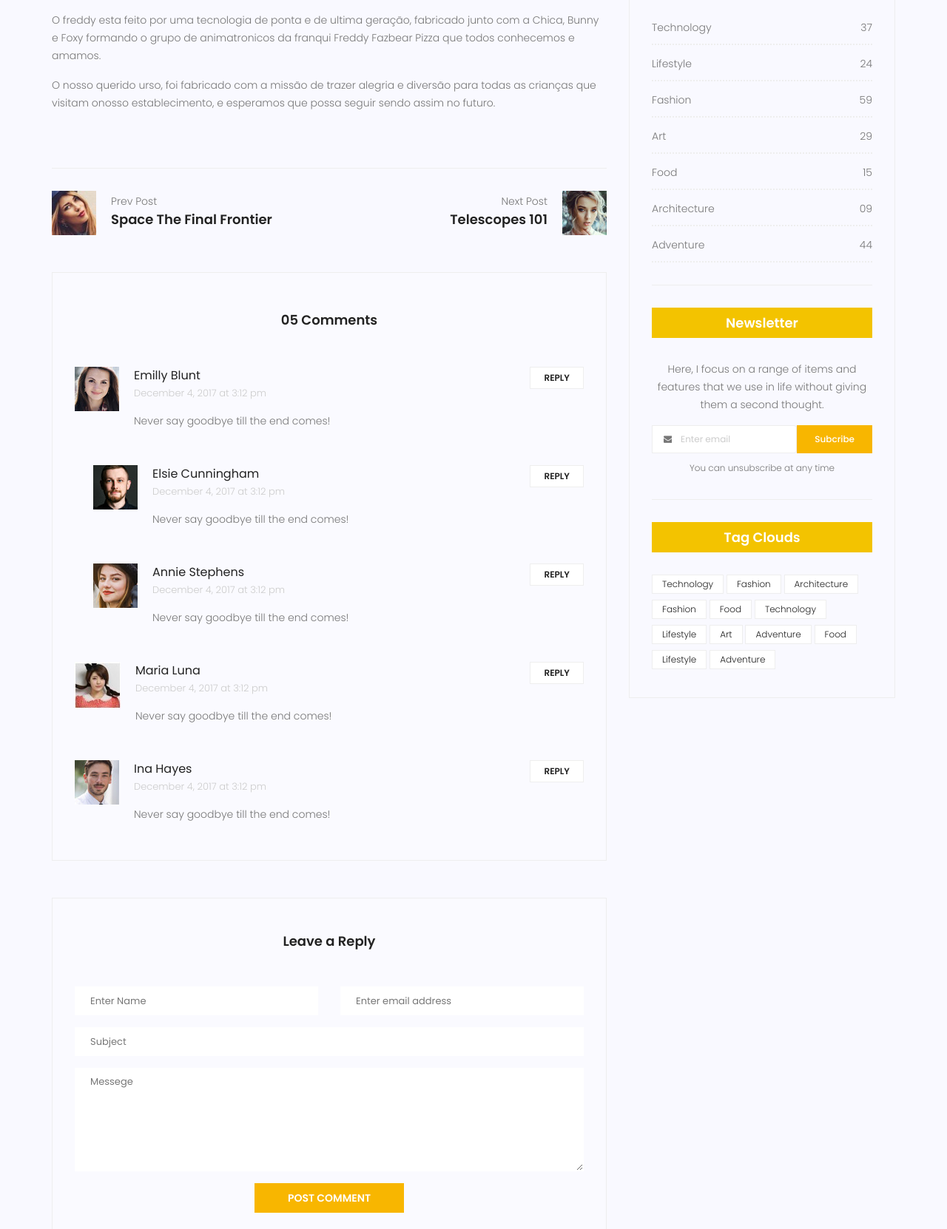
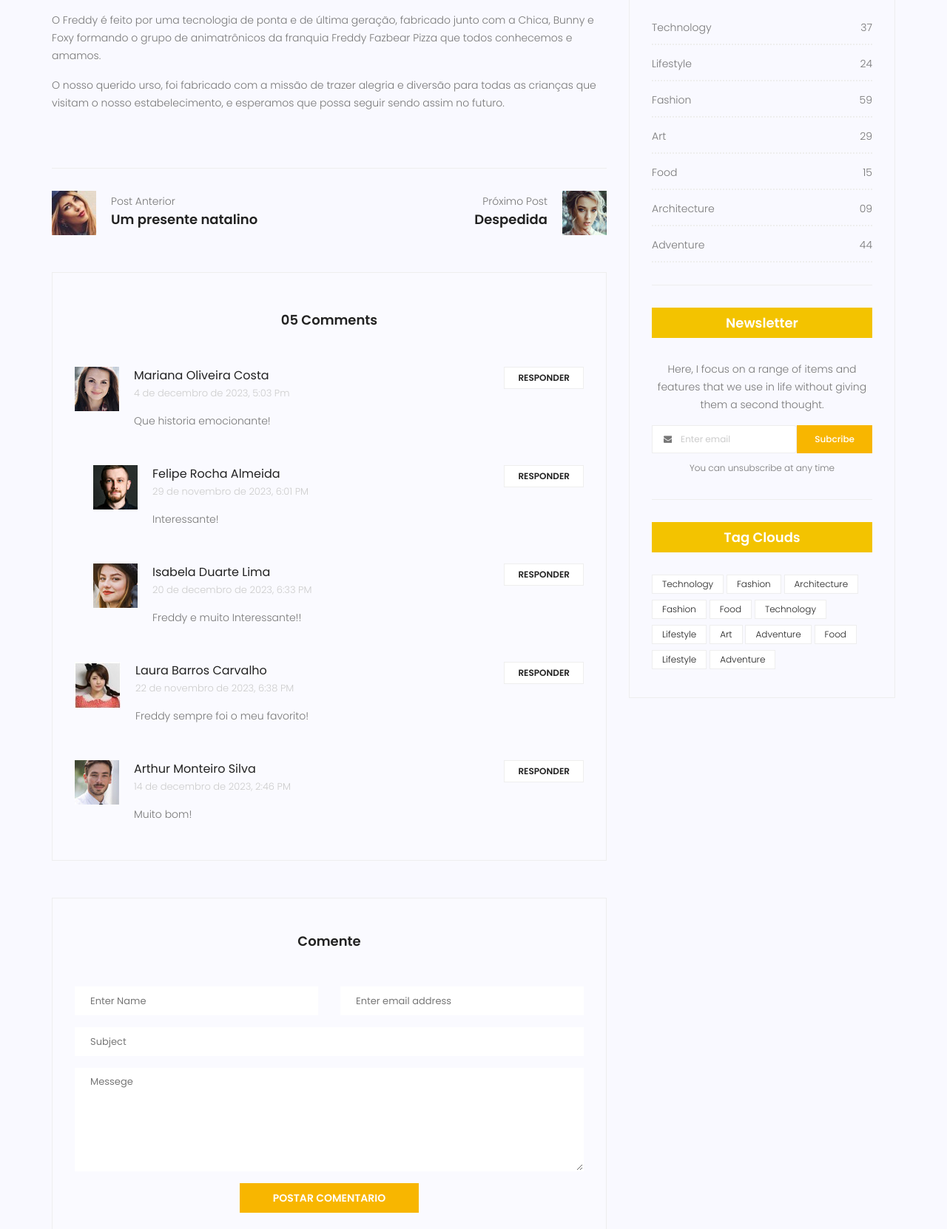
Before and after one commit to pitercastela/AP2-design_gr-fico, a plain HTML site: page royal-master/blog-single.html in a window 1280 px wide. Shown: the part 1814-3476 px from the top of the page at 74% size. Drawn offline with Linux system fonts and the light colour scheme.

Commit message:
blog-details

```diff
--- a/royal-master/blog-single.html
+++ b/royal-master/blog-single.html
@@ -82,13 +82,13 @@
                             <div class="col-lg-3  col-md-3">
                                 <div class="blog_info text-right">
                                     <div class="post_tag">
-                                        <a href="#">Food,</a>
-                                        <a href="#">Technology,</a>
-                                        <a href="#">Politics,</a>
-                                        <a href="#">Lifestyle</a>
+                                        <a href="#">comida,</a>
+                                        <a href="#">tecnologia,</a>
+                                        <a href="#">animatrônicos,</a>
+                                        <a href="#">diversão</a>
                                     </div>
                                     <ul class="blog_meta list_style">
-                                        <li><a href="#">Mark wiens<i class="lnr lnr-user"></i></a></li>
+                                        <li><a href="#">Charlie Barber<i class="lnr lnr-user"></i></a></li>
                                         <li><a href="#">12 Dec, 2017<i class="lnr lnr-calendar-full"></i></a></li>
                                         <li><a href="#">1.2M Views<i class="lnr lnr-eye"></i></a></li>
                                         <li><a href="#">06 Comments<i class="lnr lnr-bubble"></i></a></li>
@@ -104,18 +104,18 @@
                             <div class="col-lg-9 col-md-9 blog_details">
                                 <h2>A historia do surgimento do Freddy</h2>
                                 <p class="excert">
-                                    Nós da Freddy Fazbear Pizza, somos mundialmente conhecido pelos nossos tipos extravagantes de pizza e pelos nossos incríveis animatrônicos, porém, entre este animatrônicos existem um que e especial tanto para nós como para os nossos clientes.
+                                    Nós da Freddy Fazbear Pizza, somos mundialmente conhecidos pelos nossos tipos extravagantes de pizza e pelos nossos incríveis animatrônicos, porém, entre este animatrônicos existe um que é especial tanto para nós como para os nossos clientes.
                                 </p>
                                 <p>
-                                    Esse animatrônicos é o Freddy, o principal dos 4 animatrônicos da nossa franquia, Freddy e um amigavél urso que gosta de cantar juntos com seus amigos Chica e Bunny, trazendo diversão para todas as crianças.
+                                    Esse animatrônicos é o Freddy, o principal dos 4 animatrônicos da nossa franquia, Freddy e um amigável urso que gosta de cantar junto com seus amigos Chica e Bunny, trazendo diversão para todas as crianças.
                                 </p>
                                 <p>
-                                    Como dito anteriormente Freddy e um urso amigavél e elegante, caracterizado pela sua cor marrom e seu focinho preto e inchado,Freddy sempre esta vestindo a sua cor gravata borboleta de cor preta e seu elegante chapéu, também de cor preta com detalhes branco.
+                                    Como dito anteriormente Freddy é um urso amigável e elegante, caracterizado pela sua cor marrom e seu focinho preto e inchado,Freddy sempre está vestindo a sua cor gravata borboleta de cor preta e seu elegante chapéu, também de cor preta com detalhes branco.
                                 </p>
                             </div>
                             <div class="col-lg-12">
                                 <div class="quotes">
-                                    Freddy é um dois nossos animatrônicos tecnologicamente mais avançados, fabricado paraser o animatrônico da franqui Freddy Fazbear Pizza.
+                                    Freddy é um dos nossos animatrônicos tecnologicamente mais avançados, fabricado para ser o animatrônico da franquia Freddy Fazbear Pizza.
                                 </div>
                                 <div class="row">
                                     <div class="col-6">
@@ -126,10 +126,10 @@
                                     </div>
                                     <div class="col-lg-12 mt-25">
                                         <p>
-                                            O freddy esta feito por uma tecnologia de ponta e de ultima geração, fabricado junto com a Chica, Bunny e Foxy formando o grupo de animatronicos da franqui Freddy Fazbear Pizza que todos conhecemos e amamos.
+                                            O Freddy é feito por uma tecnologia de ponta e de última geração, fabricado junto com a Chica, Bunny e Foxy formando o grupo de animatrônicos da franquia Freddy Fazbear Pizza que todos conhecemos e amamos.
                                         </p>
                                         <p>
-                                            O nosso querido urso, foi fabricado com a missão de trazer alegria e diversão para todas as crianças que visitam onosso establecimento, e esperamos que possa seguir sendo assim no futuro.
+                                            O nosso querido urso, foi fabricado com a missão de trazer alegria e diversão para todas as crianças que visitam o nosso estabelecimento, e esperamos que possa seguir sendo assim no futuro.
                                         </p>
                                     </div>
                                 </div>
@@ -145,14 +145,14 @@
                                         <a href="#"><span class="lnr text-white lnr-arrow-left"></span></a>
                                     </div>
                                     <div class="detials">
-                                        <p>Prev Post</p>
-                                        <a href="#"><h4>Space The Final Frontier</h4></a>
+                                        <p>Post Anterior</p>
+                                        <a href="#"><h4>Um presente natalino</h4></a>
                                     </div>
                                 </div>
                                 <div class="col-lg-6 col-md-6 col-12 nav-right flex-row d-flex justify-content-end align-items-center">
                                     <div class="detials">
-                                        <p>Next Post</p>
-                                        <a href="#"><h4>Telescopes 101</h4></a>
+                                        <p>Próximo Post</p>
+                                        <a href="#"><h4>Despedida</h4></a>
                                     </div>
                                     <div class="arrow">
                                         <a href="#"><span class="lnr text-white lnr-arrow-right"></span></a>
@@ -172,15 +172,15 @@
                                             <img src="image/blog/c1.jpg" alt="">
                                         </div>
                                         <div class="desc">
-                                            <h5><a href="#">Emilly Blunt</a></h5>
-                                            <p class="date">December 4, 2017 at 3:12 pm </p>
+                                            <h5><a href="#">Mariana Oliveira Costa</a></h5>
+                                            <p class="date">4 de decembro de 2023, 5:03 Pm</p>
                                             <p class="comment">
-                                                Never say goodbye till the end comes!
+                                                Que historia emocionante!
                                             </p>
                                         </div>
                                     </div>
                                     <div class="reply-btn">
-                                           <a href="" class="btn-reply text-uppercase">reply</a>
+                                           <a href="" class="btn-reply text-uppercase">responder</a>
                                     </div>
                                 </div>
                             </div>
@@ -191,15 +191,15 @@
                                             <img src="image/blog/c2.jpg" alt="">
                                         </div>
                                         <div class="desc">
-                                            <h5><a href="#">Elsie Cunningham</a></h5>
-                                            <p class="date">December 4, 2017 at 3:12 pm </p>
+                                            <h5><a href="#">Felipe Rocha Almeida</a></h5>
+                                            <p class="date">29 de novembro de 2023, 6:01 PM</p>
                                             <p class="comment">
-                                                Never say goodbye till the end comes!
+                                            Interessante!
                                             </p>
                                         </div>
                                     </div>
                                     <div class="reply-btn">
-                                           <a href="" class="btn-reply text-uppercase">reply</a>
+                                           <a href="" class="btn-reply text-uppercase">responder</a>
                                     </div>
                                 </div>
                             </div>
@@ -210,15 +210,15 @@
                                             <img src="image/blog/c3.jpg" alt="">
                                         </div>
                                         <div class="desc">
-                                            <h5><a href="#">Annie Stephens</a></h5>
-                                            <p class="date">December 4, 2017 at 3:12 pm </p>
+                                            <h5><a href="#">Isabela Duarte Lima</a></h5>
+                                            <p class="date">20 de decembro de 2023, 6:33 PM</p>
                                             <p class="comment">
-                                                Never say goodbye till the end comes!
+                                              Freddy e muito Interessante!!
                                             </p>
                                         </div>
                                     </div>
                                     <div class="reply-btn">
-                                           <a href="" class="btn-reply text-uppercase">reply</a>
+                                           <a href="" class="btn-reply text-uppercase">responder</a>
                                     </div>
                                 </div>
                             </div>
@@ -229,15 +229,15 @@
                                             <img src="image/blog/c4.jpg" alt="">
                                         </div>
                                         <div class="desc">
-                                            <h5><a href="#">Maria Luna</a></h5>
-                                            <p class="date">December 4, 2017 at 3:12 pm </p>
+                                            <h5><a href="#">Laura Barros Carvalho</a></h5>
+                                            <p class="date">22 de novembro de 2023, 6:38 PM</p>
                                             <p class="comment">
-                                                Never say goodbye till the end comes!
+                                                Freddy sempre foi o meu favorito!
                                             </p>
                                         </div>
                                     </div>
                                     <div class="reply-btn">
-                                           <a href="" class="btn-reply text-uppercase">reply</a>
+                                           <a href="" class="btn-reply text-uppercase">responder</a>
                                     </div>
                                 </div>
                             </div>
@@ -248,37 +248,37 @@
                                             <img src="image/blog/c5.jpg" alt="">
                                         </div>
                                         <div class="desc">
-                                            <h5><a href="#">Ina Hayes</a></h5>
-                                            <p class="date">December 4, 2017 at 3:12 pm </p>
+                                            <h5><a href="#">Arthur Monteiro Silva</a></h5>
+                                            <p class="date">14 de decembro de 2023, 2:46 PM</p>
                                             <p class="comment">
-                                                Never say goodbye till the end comes!
+                                               Muito bom!
                                             </p>
                                         </div>
                                     </div>
                                     <div class="reply-btn">
-                                           <a href="" class="btn-reply text-uppercase">reply</a>
+                                           <a href="" class="btn-reply text-uppercase">responder</a>
                                     </div>
                                 </div>
                             </div>
                         </div>
                         <div class="comment-form">
-                            <h4>Leave a Reply</h4>
+                            <h4>Comente</h4>
                             <form>
                                 <div class="form-group form-inline">
                                   <div class="form-group col-lg-6 col-md-6 name">
-                                    <input type="text" class="form-control" id="name" placeholder="Enter Name" onfocus="this.placeholder = ''" onblur="this.placeholder = 'Enter Name'">
+                                    <input type="text" class="form-control" id="name" placeholder="Enter Name" onfocus="this.placeholder = ''" onblur="this.placeholder = 'Nome'">
                                   </div>
                                   <div class="form-group col-lg-6 col-md-6 email">
-                                    <input type="email" class="form-control" id="email" placeholder="Enter email address" onfocus="this.placeholder = ''" onblur="this.placeholder = 'Enter email address'">
+                                    <input type="email" class="form-control" id="email" placeholder="Enter email address" onfocus="this.placeholder = ''" onblur="this.placeholder = 'Email'">
                                   </div>
                                 </div>
                                 <div class="form-group">
-                                    <input type="text" class="form-control" id="subject" placeholder="Subject" onfocus="this.placeholder = ''" onblur="this.placeholder = 'Subject'">
+                                    <input type="text" class="form-control" id="subject" placeholder="Subject" onfocus="this.placeholder = ''" onblur="this.placeholder = 'Assunto'">
                                 </div>
                                 <div class="form-group">
-                                    <textarea class="form-control mb-10" rows="5" name="message" placeholder="Messege" onfocus="this.placeholder = ''" onblur="this.placeholder = 'Messege'" required=""></textarea>
+                                    <textarea class="form-control mb-10" rows="5" name="message" placeholder="Messege" onfocus="this.placeholder = ''" onblur="this.placeholder = 'Mensagem'" required=""></textarea>
                                 </div>
-                                <a href="#" class="primary-btn button_hover">Post Comment</a>
+                                <a href="#" class="primary-btn button_hover">Postar comentario</a>
                             </form>
                         </div>
                     </div>
```
